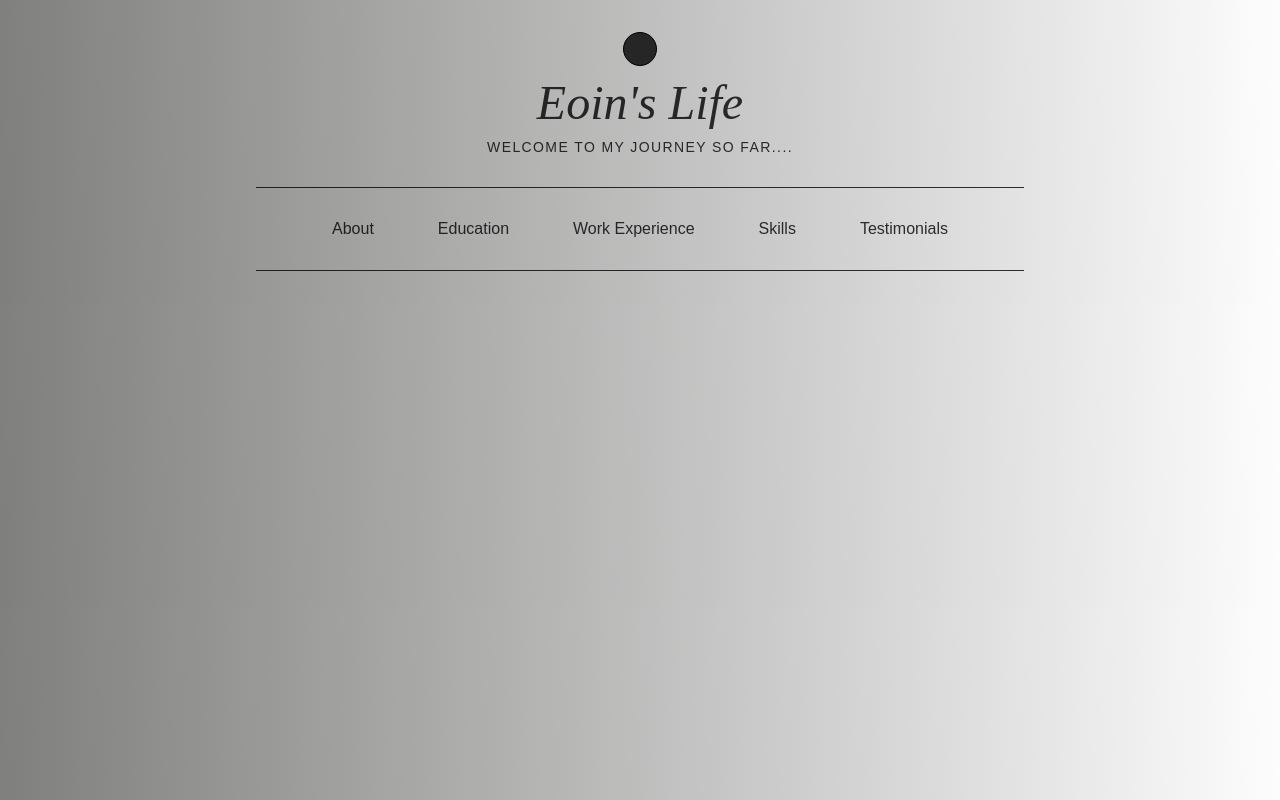
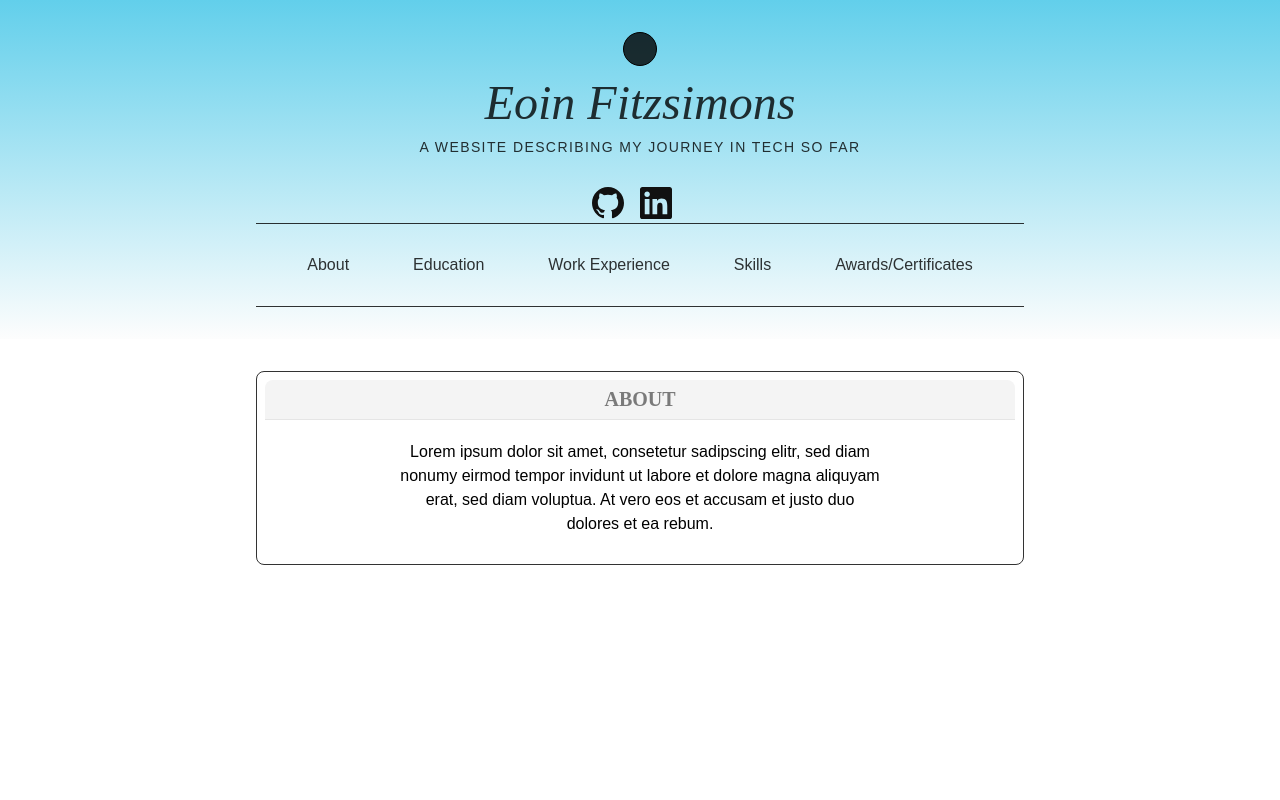
Before and after one commit to eoinfitz14/eoinslife, a React (Create React App) app: page / in a window 1280 px wide. Built offline with nearby package versions, Linux system fonts and the light colour scheme.

Commit message:
New border and got rid of testimonials

```diff
--- a/src/App.js
+++ b/src/App.js
@@ -1,5 +1,6 @@
 import React, {Component} from 'react';
 import Navigation from './components/Navigation/Navigation';
+import About from './components/SectionCards/About/About';
 import './App.css';
 
 class App extends Component { // need class to handle state if needs be
@@ -7,9 +8,8 @@ class App extends Component { // need class to handle state if needs be
     return (
       <div className="App">
         <Navigation />
+        <About />
         {/*
-
-        <SectionCards />
         <Links />
 
          */}
--- /dev/null
+++ b/src/components/Navigation/Links.css
@@ -0,0 +1,70 @@
+.dib {
+  display: inline-block;
+}
+
+.h2 {
+  height: 2rem;
+}
+
+.link {
+  text-decoration: none;
+  transition: color .15s ease-in;
+}
+
+.link:link, .link:visited {
+  transition: color .15s ease-in;
+}
+
+.link:hover {
+  transition: color .15s ease-in;
+}
+
+.link:active {
+  transition: color .15s ease-in;
+}
+
+.link:focus {
+  transition: color .15s ease-in;
+  outline: 1px dotted currentColor;
+}
+
+.w2 {
+  width: 2rem;
+}
+
+.near-black {
+  color: #111;
+}
+
+.hover-silver:hover {
+  color: #999;
+}
+
+.hover-silver:focus {
+  color: #999;
+}
+
+.pv4 {
+  padding-top: 2rem;
+  padding-bottom: 2rem;
+}
+
+.ph3 {
+  padding-left: 1rem;
+  padding-right: 1rem;
+}
+
+.mr3 {
+  margin-right: 1rem;
+}
+
+.tc {
+  text-align: center;
+}
+
+@media screen and (min-width: 30em) {
+  .ph5-ns {
+      padding-left: 4rem;
+      padding-right: 4rem;
+  }
+}
--- /dev/null
+++ b/src/components/Navigation/Links.js
@@ -0,0 +1,18 @@
+import React from 'react';
+import './Links.css';
+
+// simple component with no state so we don't need to make it a className
+const Links = () => {
+  return (
+    <footer classNameName='pv4 ph3 ph5-ns tc'>
+      <a className='link near-black hover-silver dib h2 w2 mr3' href='https://github.com/eoinfitz14' title='GitHub'>
+        <svg fill='currentColor' xmlns='http://www.w3.org/2000/svg' viewBox='0 0 16 16' fill-rule='evenodd' clip-rule='evenodd' stroke-linejoin='round' stroke-miterlimit='1.414'><path d='M8 0C3.58 0 0 3.582 0 8c0 3.535 2.292 6.533 5.47 7.59.4.075.547-.172.547-.385 0-.19-.007-.693-.01-1.36-2.226.483-2.695-1.073-2.695-1.073-.364-.924-.89-1.17-.89-1.17-.725-.496.056-.486.056-.486.803.056 1.225.824 1.225.824.714 1.223 1.873.87 2.33.665.072-.517.278-.87.507-1.07-1.777-.2-3.644-.888-3.644-3.953 0-.873.31-1.587.823-2.147-.083-.202-.358-1.015.077-2.117 0 0 .672-.215 2.2.82.638-.178 1.323-.266 2.003-.27.68.004 1.364.092 2.003.27 1.527-1.035 2.198-.82 2.198-.82.437 1.102.163 1.915.08 2.117.513.56.823 1.274.823 2.147 0 3.073-1.87 3.75-3.653 3.947.287.246.543.735.543 1.48 0 1.07-.01 1.933-.01 2.195 0 .215.144.463.55.385C13.71 14.53 16 11.534 16 8c0-4.418-3.582-8-8-8'/></svg>
+      </a>
+      <a className='link hover-silver near-black dib h2 w2 mr3' href='https://www.linkedin.com/in/eoin-fitzsimons-527b15171/' title='LinkedIn'>
+        <svg fill='currentColor' xmlns='http://www.w3.org/2000/svg' viewBox='0 0 16 16' fill-rule='evenodd' clip-rule='evenodd' stroke-linejoin='round' stroke-miterlimit='1.414'><path d='M13.632 13.635h-2.37V9.922c0-.886-.018-2.025-1.234-2.025-1.235 0-1.424.964-1.424 1.96v3.778h-2.37V6H8.51V7.04h.03c.318-.6 1.092-1.233 2.247-1.233 2.4 0 2.845 1.58 2.845 3.637v4.188zM3.558 4.955c-.762 0-1.376-.617-1.376-1.377 0-.758.614-1.375 1.376-1.375.76 0 1.376.617 1.376 1.375 0 .76-.617 1.377-1.376 1.377zm1.188 8.68H2.37V6h2.376v7.635zM14.816 0H1.18C.528 0 0 .516 0 1.153v13.694C0 15.484.528 16 1.18 16h13.635c.652 0 1.185-.516 1.185-1.153V1.153C16 .516 15.467 0 14.815 0z' fill-rule='nonzero'/></svg>
+      </a>
+    </footer>
+  );
+}
+
+export default Links;
--- a/src/components/Navigation/Navigation.css
+++ b/src/components/Navigation/Navigation.css
@@ -1,6 +1,6 @@
 
 .backgroundGradient {
-  background: linear-gradient(89deg, #9D9D9D 0%, #FDFDFD 100%); /* w3c */
+  background: linear-gradient(180deg, rgb(98, 207, 235) 0%, #FDFDFD 100%); /* w3c */
 }
 .ba {
   border-style: solid;
--- a/src/components/Navigation/Navigation.js
+++ b/src/components/Navigation/Navigation.js
@@ -1,22 +1,25 @@
 import React from 'react';
+import Links from './Links';
 import './Navigation.css';
 
 // simple component with no state so we don't need to make it a class
 const Navigation = () => {
-//style={{ display: 'flex', justifyContent: 'flex-end' }}
   return (
-    <header className='black-80 tc pv4 avenir'>
+    <header className='backgroundGradient black-80 tc pv4 avenir'>
       <a href='' className='bg-black-80 ba b--black dib pa3 w2 h2 br-100'>
         <svg className='white' data-icon='skull' viewBox='0 0 32 32'><title>skull icon</title><path d='M16 0 C6 0 2 4 2 14 L2 22 L6 24 L6 30 L26 30 L26 24 L30 22 L30 14 C30 4 26 0 16 0 M9 12 A4.5 4.5 0 0 1 9 21 A4.5 4.5 0 0 1 9 12 M23 12 A4.5 4.5 0 0 1 23 21 A4.5 4.5 0 0 1 23 12'></path></svg>
       </a>
-      <h1 className='mt2 mb0 baskerville i fw1 f1'>Eoin's Life</h1>
-      <h2 className='mt2 mb0 f6 fw4 ttu tracked'>Welcome to my journey so far....</h2>
-      <nav className='bt bb tc mw7 center mt4'>
-        <p className='f6 f5-l link bg-animate black-80 hover-bg-moon-gray dib pa3 ph4-l pointer' href='/'>About</p>
-        <p className='f6 f5-l link bg-animate black-80 hover-bg-moon-gray dib pa3 ph4-l pointer' href='/portfolio'>Education</p>
-        <p className='f6 f5-l link bg-animate black-80 hover-bg-moon-gray dib pa3 ph4-l pointer' href='/shop'>Work Experience</p>
-        <p className='f6 f5-l link bg-animate black-80 hover-bg-moon-gray dib pa3 ph4-l pointer' href='/about'>Skills</p>
-        <p className='f6 f5-l link bg-animate black-80 hover-bg-moon-gray dib pa3 ph4-l pointer' href='/contact'>Testimonials</p>
+      <h1 className='mt2 mb0 baskerville i fw1 f1'>Eoin Fitzsimons</h1>
+      <h2 className='mt2 mb0 f6 fw4 ttu tracked'>A website describing my journey in tech so far</h2>
+      <div className='mt4'>
+        <Links/>
+      </div>
+      <nav className='bt bb tc mw7 center'>
+        <p className='f6 f5-l link bg-animate black-80 hover-bg-lightest-blue dib pa3 ph4-l pointer' href='/'>About</p>
+        <p className='f6 f5-l link bg-animate black-80 hover-bg-lightest-blue dib pa3 ph4-l pointer' href='/portfolio'>Education</p>
+        <p className='f6 f5-l link bg-animate black-80 hover-bg-lightest-blue dib pa3 ph4-l pointer' href='/shop'>Work Experience</p>
+        <p className='f6 f5-l link bg-animate black-80 hover-bg-lightest-blue dib pa3 ph4-l pointer' href='/about'>Skills</p>
+        <p className='f6 f5-l link bg-animate black-80 hover-bg-lightest-blue dib pa3 ph4-l pointer' href='/about'>Awards/Certificates</p>
       </nav>
     </header>
   );
--- /dev/null
+++ b/src/components/SectionCards/About.css
@@ -0,0 +1,7 @@
+.avenir {
+  font-family: 'avenir next', avenir, sans-serif;
+}
+
+.baskerville {
+  font-family: baskerville, serif;
+}
--- /dev/null
+++ b/src/components/SectionCards/About/About.js
@@ -0,0 +1,23 @@
+import React from 'react';
+
+// simple component with no state so we don't need to make it a class
+const About = () => {
+  return (
+    <div >
+      <article className='center w-60 pa2 hidden ba br3 b--black-80 mv4'>
+        <h1 className='f4 bg-near-white br3 br--top black-50 mv0 pv2 ph3 baskerville'>
+          ABOUT
+        </h1>
+        <div className='center pa1 bt b--black-10'>
+          <p className='center lh-copy measure avenir'>
+            Lorem ipsum dolor sit amet, consetetur sadipscing elitr, sed diam nonumy eirmod
+            tempor invidunt ut labore et dolore magna aliquyam erat, sed diam voluptua. At
+            vero eos et accusam et justo duo dolores et ea rebum.
+          </p>
+        </div>
+      </article>
+    </div>
+  );
+}
+
+export default About;
--- a/src/index.css
+++ b/src/index.css
@@ -5,7 +5,6 @@ body {
     sans-serif;
   -webkit-font-smoothing: antialiased;
   -moz-osx-font-smoothing: grayscale;
-  background: linear-gradient(89deg, #7F7F7E 0%, #FDFDFD 100%); /* w3c */
 }
 
 code {
```
